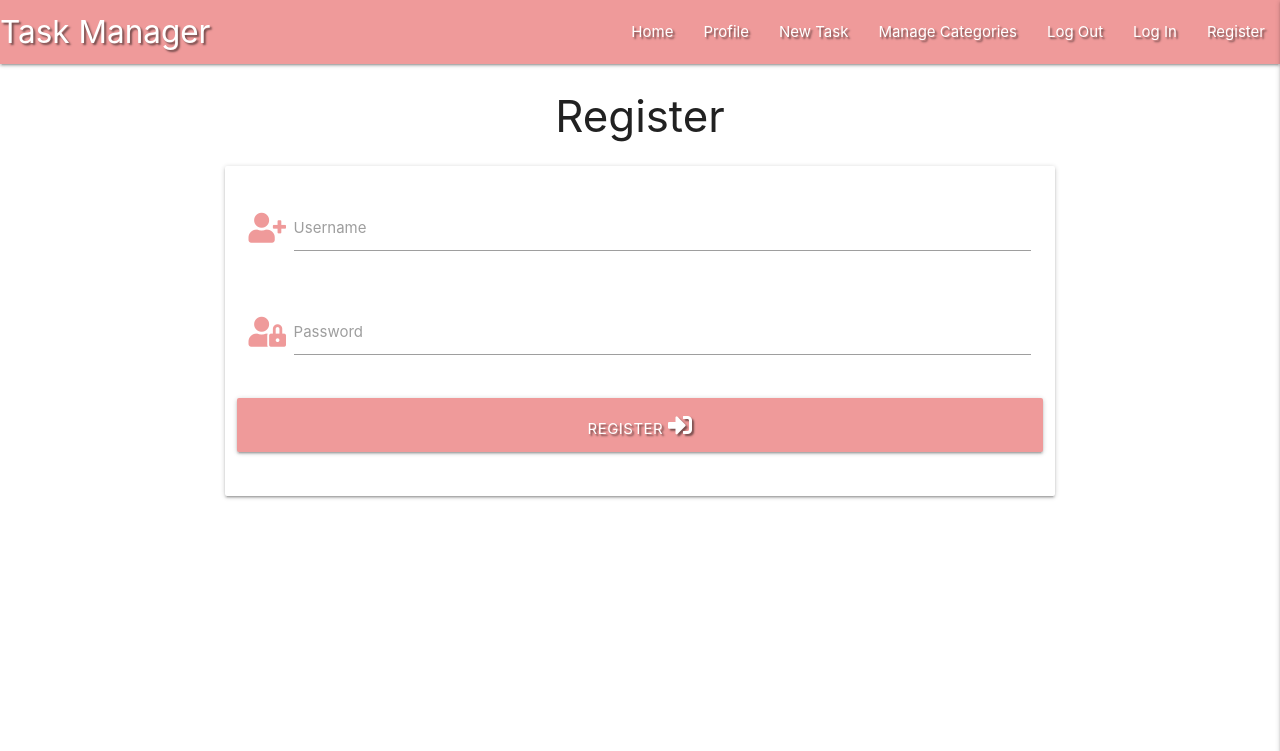
After one commit to RoxJade/task-manager-app, a Flask app: page /register in a window 1280 px wide. The commit adds this page. Shown: the top 751 px of the page. Run offline with Flask 2, Linux system fonts and the light colour scheme; some libraries are stand-ins or nearby versions.

Commit message:
Add register template

```diff
--- a/app.py
+++ b/app.py
@@ -3,6 +3,7 @@ from flask import (
     Flask, flash, render_template,
     redirect, request, session, url_for)
 from flask_pymongo import PyMongo
+from werkzeug.security import generate_password_hash, check_password_hash
 from bson.objectid import ObjectId
 
 if os.path.exists("env.py"):
@@ -26,6 +27,11 @@ def get_tasks():
     return render_template("tasks.html", tasks=tasks)
 
 
+@app.route("/register", methods=["GET", "POST"])
+def register():
+    return render_template("register.html")
+
+
 if __name__ == "__main__":
     app.run(host=os.environ.get("IP"),
             port=int(os.environ.get("PORT")),
--- a/templates/base.html
+++ b/templates/base.html
@@ -30,21 +30,23 @@
                     <li><a href="#">Manage Categories</a></li>
                     <li><a href="#">Log Out</a></li>
                     <li><a href="#">Log In</a></li>
-                    <li><a href="#">Register</a></li>
+                    <li><a href="{{ url_for('register') }}">Register</a></li>
                 </ul>
             </div>
         </nav>
 
         <!-- mobile sidenav -->
         <ul class="sidenav" id="mobile-demo">
-            <li><h4 class="center-align red-text text-lighten-3">Task Manager</h4></li>
+            <li>
+                <h4 class="center-align red-text text-lighten-3">Task Manager</h4>
+            </li>
             <li><a href="{{ url_for('get_tasks') }}">Home</a></li>
             <li><a href="#">Profile</a></li>
             <li><a href="#">New Task</a></li>
             <li><a href="#">Manage Categories</a></li>
             <li><a href="#">Log Out</a></li>
             <li><a href="#">Log In</a></li>
-            <li><a href="#">Register</a></li>
+            <li><a href="{{ url_for('register') }}">Register</a></li>
         </ul>
 
 
--- /dev/null
+++ b/templates/register.html
@@ -0,0 +1,35 @@
+{% extends "base.html" %}
+{% block content %}
+
+    <h3 class="center-align">Register</h3>
+
+    <div class="row">
+        <form class="col s12 m8 offset-m2" method="POST" action="{{ url_for('register') }}">
+            <div class="card-panel">
+                <!-- username -->
+                <div class="row">
+                    <div class="input-field col s12">
+                        <i class="fas fa-user-plus prefix red-text text-lighten-3"></i>
+                        <input id="username" name="username" type="text" class="validate">
+                        <label for="username">Username</label>
+                    </div>
+                </div>
+                <!-- password -->
+                <div class="row">
+                    <div class="input-field col s12">
+                        <i class="fas fa-user-lock prefix red-text text-lighten-3"></i>
+                        <input id="password" name="password" type="password" class="validate">
+                        <label for="password">Password</label>
+                    </div>
+                </div>
+                <!-- register -->
+                <div class="row">
+                    <button type="submit" class="col s12 btn-large red lighten-3 text-shadow">
+                        Register <i class="fas fa-sign-in-alt"></i>
+                    </button>
+                </div>
+            </div>
+        </form>
+    </div>
+
+{% endblock %}
```
